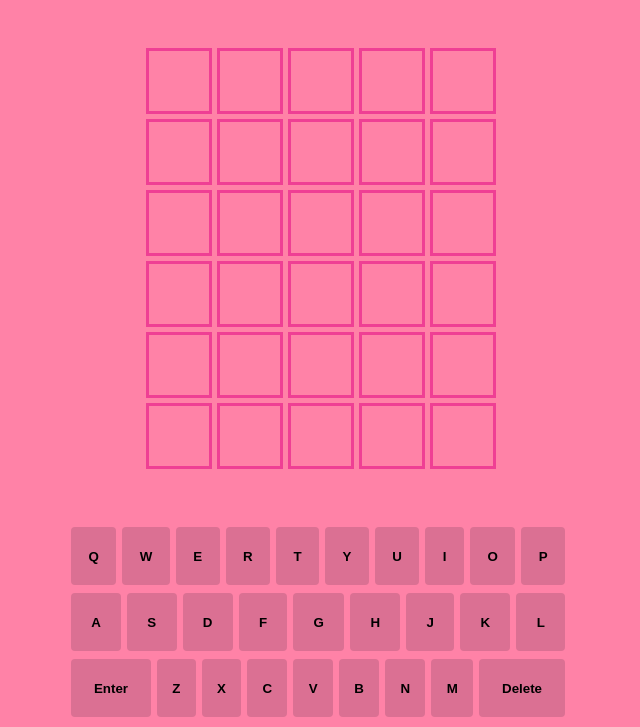
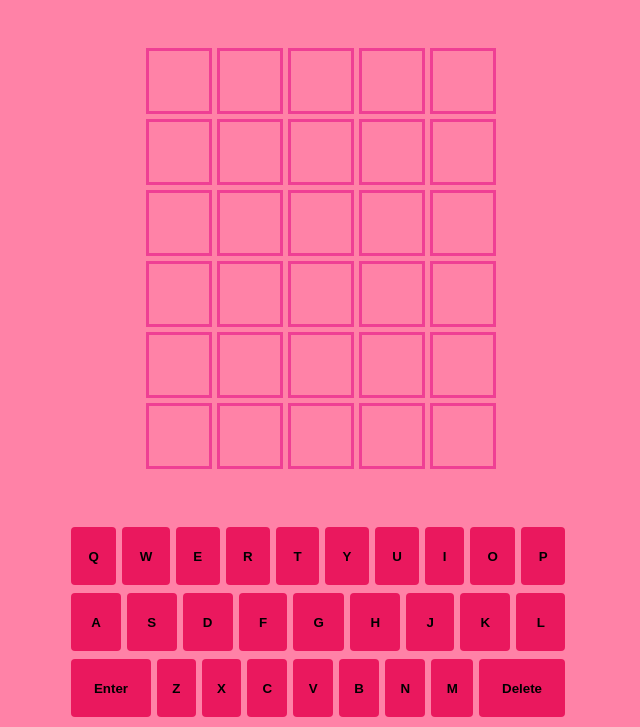
Before and after one commit to MAGS-GHC/wordle-ansebanse, a plain HTML site: page index.html in a window 1280 px wide. Shown: the part 73-800 px from the top of the page, without its empty margins (319-959 px from the left). Drawn offline with Linux system fonts and the light colour scheme.

Commit message:
mandag 13:45

```diff
--- a/style.css
+++ b/style.css
@@ -84,7 +84,7 @@ header {
     height: 58px;
     flex-grow: 1;
     cursor: pointer;
-    background-color: palevioletred;
+    background-color: rgb(234, 24, 94);
     color: rgb(0, 0, 0);
     margin-right: 6px;
     flex-grow: 1;
```
